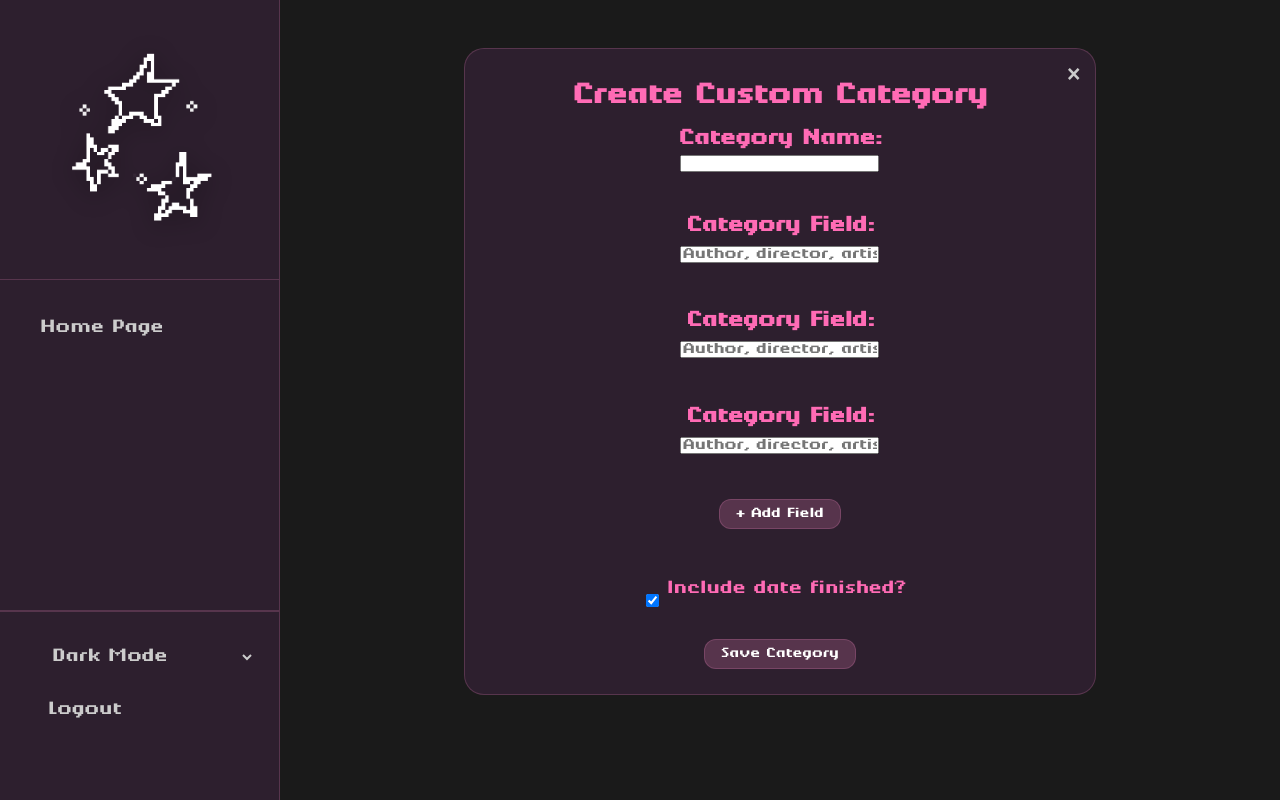
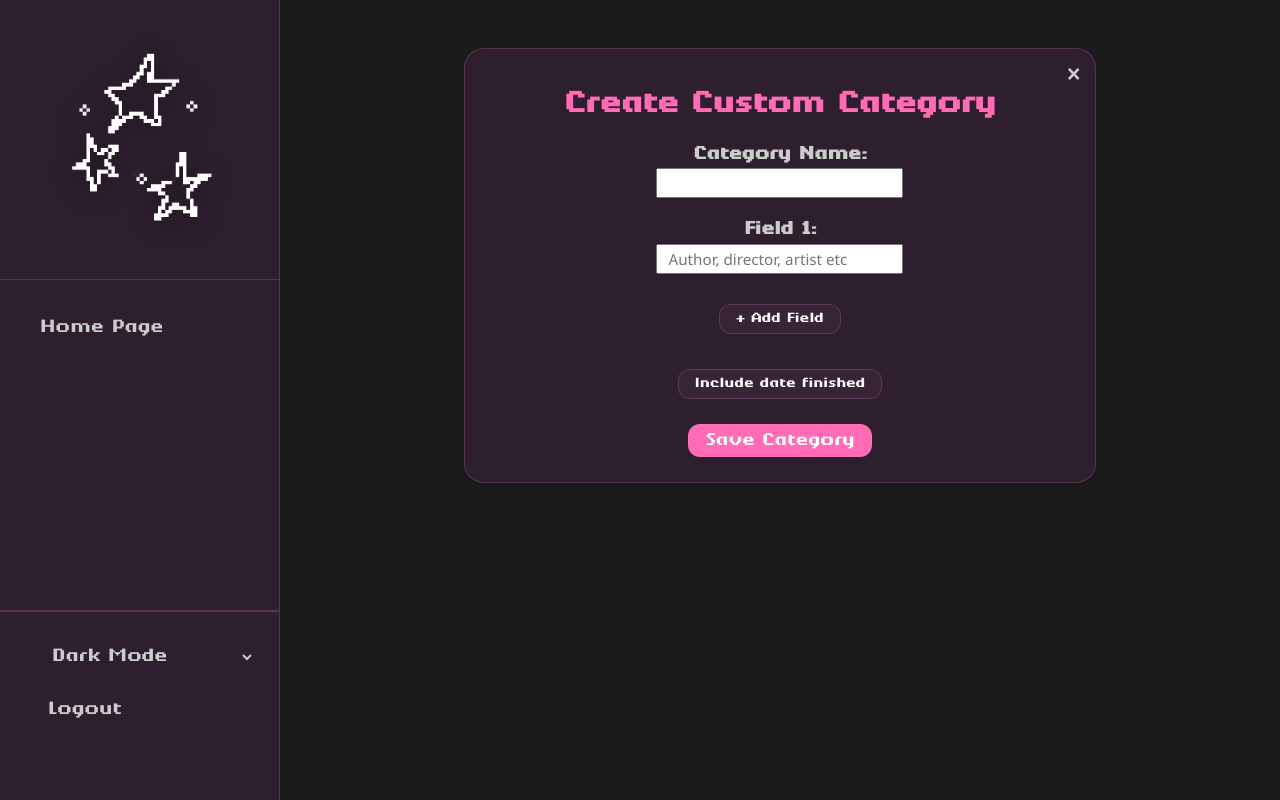
Before and after one commit to mariamsa02/ReviewApp, a Flask app: page /custom in a window 1280 px wide. Run offline with Flask 3, Linux system fonts and the light colour scheme; the visitor is signed in with stand-in values (Sample User, id 1).

Commit message:
Working on custom categories page

```diff
--- a/flask_app/routes.py
+++ b/flask_app/routes.py
@@ -53,7 +53,7 @@ def search():
     return render_template('search.html')
 
 
-@app.route("/custom")
+@app.route("/custom", methods=['GET', 'POST'])
 @login_required
 def custom():
     return render_template('custom_category.html')
--- /dev/null
+++ b/flask_app/static/custom_category.js
@@ -0,0 +1,41 @@
+document.addEventListener('DOMContentLoaded', () => {
+
+    const themeSelect = document.getElementById('theme-toggle');
+    themeSelect.value = document.body.className;
+
+    themeSelect.addEventListener('change', (event) => {
+        const theme = event.target.value;
+        if (theme === 'light-mode') {
+                document.body.classList.add('light-mode');
+        }
+        else {
+                document.body.classList.remove('light-mode');
+        }
+        fetch('/theme', {
+        method: 'POST',
+        headers: { 'Content-Type': 'application/json' },
+        body: JSON.stringify({ theme: theme })
+    });
+
+    });
+
+
+    const button = document.getElementById('add-field');
+    const field2 = document.getElementById('category-field2');
+    const field3 = document.getElementById('category-field3');
+
+
+button.addEventListener('click', function() {
+    console.log("button clicked");
+    console.log("field2 display:", field2.style.display);
+
+    if (field2.style.display === "none" || field2.style.display === "") {
+        field2.style.display = "block";
+    } else if (field3.style.display === "none" || field3.style.display === "") {
+        field3.style.display = "block";
+        button.style.display = "none";
+    }
+});
+
+
+    });
--- a/flask_app/static/style.css
+++ b/flask_app/static/style.css
@@ -816,7 +816,6 @@ cursor: pointer;
 
 .category-flex {
     color: var(--accent-color);
-    margin-bottom: 25px;
     margin-top: 20px;
       display: flex;
   justify-content: center;
@@ -826,8 +825,8 @@ cursor: pointer;
   }
 
 .category-title {
-    font-size: 25px;
-    padding: 8px 16px;
+    font-size: 26px;
+    padding: 16px;
 }
 
 .category-form {
@@ -848,9 +847,8 @@ cursor: pointer;
 
 }
 .category-btn {
-    margin-top: 20px;
     color: var(--text-primary);
-    background: var(--border-color);
+    background: var(--bg-overlay);
     border: 1px solid var(--border-color);
     border-radius: var(--radius-md);
     padding: 8px 16px;
@@ -863,23 +861,66 @@ cursor: pointer;
 }
 
 .category-btn:hover {
+    background: var(--border-color);
+    transform: scale(1.05);
+}
+
+.save-btn {
+    margin-top: 25px;
+    color: var(--text-primary);
     background: var(--accent-color);
+    border: 1px solid var(--border-color);
+    border-radius: var(--radius-md);
+    padding: 8px 16px;
+    font-size: 0.95rem;
+    font-family: var(--font-main);
+    line-height: 1;
+    cursor: pointer;
+    transition: transform 0.2s ease-in-out;
+
+}
+
+.save-btn:hover {
     transform: scale(1.1);
+
 
 }
 
 .fields {
-    padding: 20px;
+    padding: 10px;
+    margin-bottom: 5px;
 }
 
 .category-field1, .category-field2, .category-field3 {
-    padding: 20px;
+    padding: 10px;
 
 }
 
-.checkbox-group {
-  display: flex;
-  align-items: center;
-  gap: 8px;
-  margin-bottom: 12px;
+#category-field2 {
+  display: none;
 }
+
+#category-field3 {
+  display: none;
+}
+
+#add-field {
+    margin-top: 20px;
+    margin-bottom: 20px;
+}
+
+.category-field, .category-name {
+    display: flex;
+
+    height: 30px;
+    padding: 8px 10px;
+    font-family: var(--font-body);
+    font-size: 0.95rem;
+    line-height: 1.5;
+}
+
+.field-label, .category-label {
+    font-size: 16px;
+        color: var(--text-secondary);
+
+    }
--- a/flask_app/static/themes.css
+++ b/flask_app/static/themes.css
@@ -70,6 +70,6 @@ body.light-mode .sidebar {
     background: linear-gradient(180deg, #E0EDFF 0%, #E8E0FF 100%);
 }
 
-body.light-mode .review-btn:hover, .edit-btn:hover, .delete-btn:hover {
+body.light-mode .review-btn:hover, .edit-btn:hover, .delete-btn:hover, .save-btn:hover {
     color: var(--text-white);
 }
--- a/flask_app/templates/custom_category.html
+++ b/flask_app/templates/custom_category.html
@@ -61,22 +61,22 @@
 
                 <div class ="fields">
 
-                    <div class="category-field1">
-                        <h3 class="field-label">Category Field:</h3>
+                    <div class="category-field1" id="category-field1">
+                        <h3 class="field-label">Field 1:</h3>
                         <input type="text" name="field1" id="field1" class="category-field" placeholder="Author, director, artist etc">
                     </div>
 
-                    <div class="category-field2">
-                        <h3 class="field-label">Category Field:</h3>
+                    <div class="category-field2" id="category-field2">
+                        <h3 class="field-label">Field 2:</h3>
                         <input type="text" name="field2" id="field2" class="category-field" placeholder="Author, director, artist etc">
                     </div>
 
-                    <div class="category-field3">
-                        <h3 class="field-label">Category Field:</h3>
-                        <input type="text" name="field3" id=field3" class="category-field" placeholder="Author, director, artist etc">
+                    <div class="category-field3" id="category-field3">
+                        <h3 class="field-label">Field 3:</h3>
+                        <input type="text" name="field3" id="field3" class="category-field" placeholder="Author, director, artist etc">
                     </div>
 
-                                     <button class="category-btn" id="add-field">+ Add Field</button>
+                                     <button class="category-btn" type="button" id="add-field">+ Add Field</button>
 
              </div>
 
@@ -85,12 +85,8 @@
              </div>
 
                         <div class = "category-btns">
-                <div class="checkbox-group">
-                <input type="checkbox" id="has-date" name="has-date" class="category-btn" checked>
-                 <label for="has-date"> Include date finished? </label><br>
-                </div>
-
-                 <button type="submit" class="category-btn">Save Category</button>
+                            <button id="has-date" name="has-date" class="category-btn" type="button">Include date finished</button>
+                 <button type="submit" class="save-btn" id="save-btn">Save Category</button>
 
 </div>
 </div>
@@ -98,7 +94,7 @@
 </div>
     </div>
 </main>
-    <script src="{{ url_for('static', filename='theme.js') }}"></script>
+    <script src="{{ url_for('static', filename='custom_category.js') }}"></script>
 
 </body>
 </html>
```
